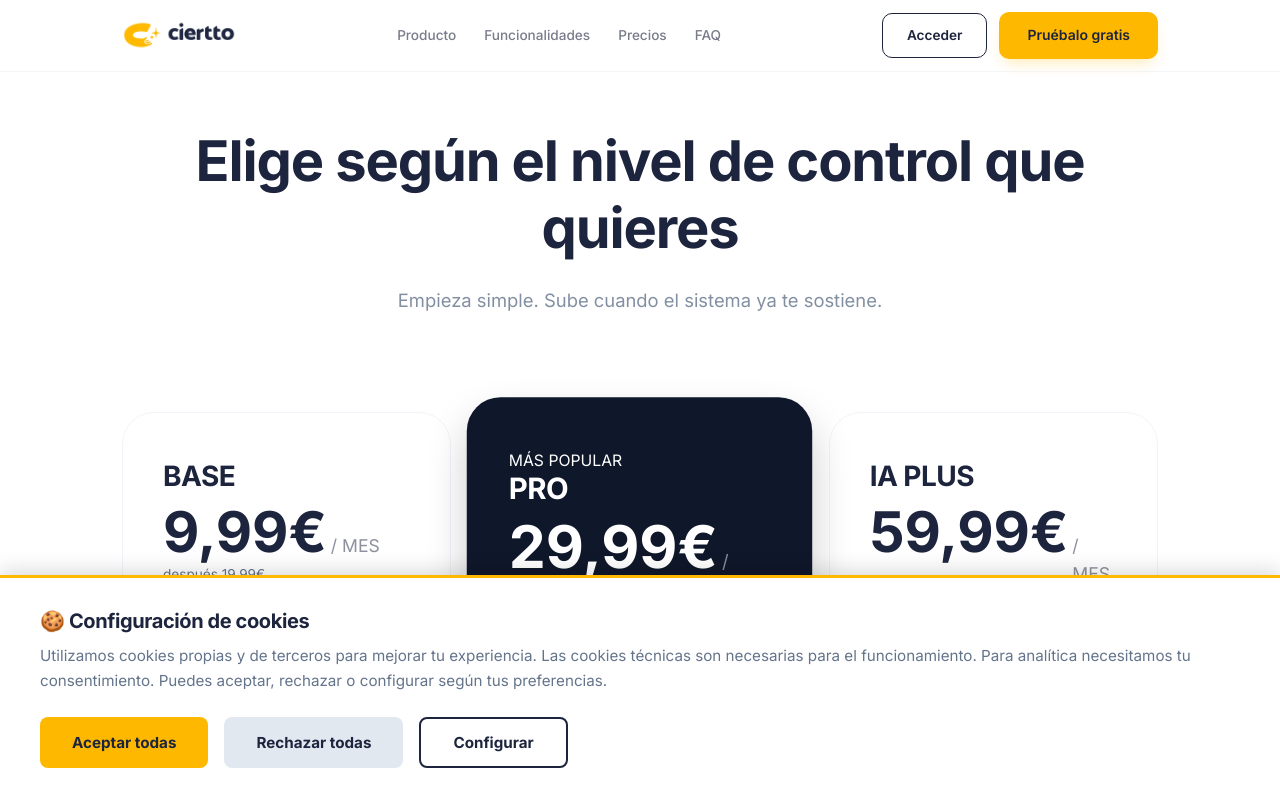
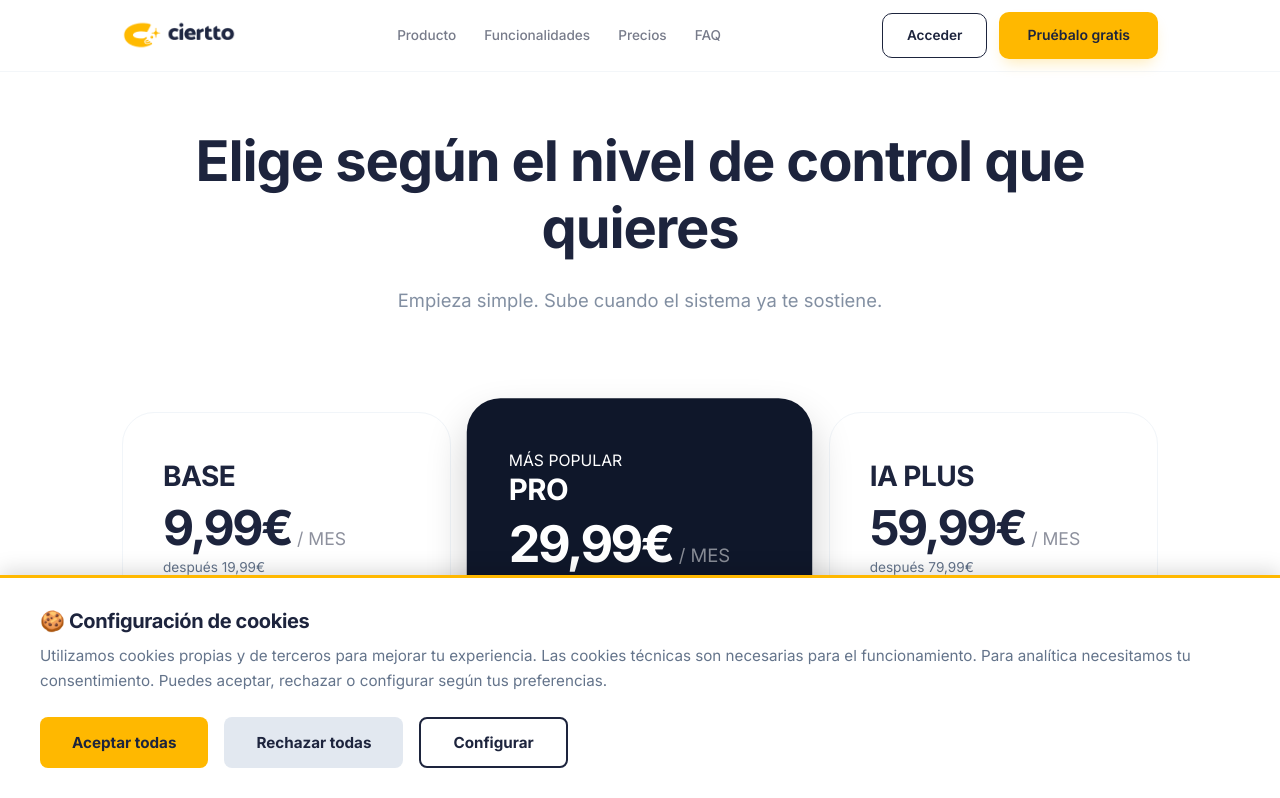
Before and after one commit to goana/Ciertto.com, a React (Vite) app: page /precios in a window 1280 px wide. Shown: the top 798 px of the page. Built offline with nearby package versions, Linux system fonts and the light colour scheme.

Commit message:
Fix price alignment and wrapping

```diff
--- a/src/index.css
+++ b/src/index.css
@@ -712,15 +712,17 @@ header.scrolled {
 .price-amount-wrapper {
   display: flex;
   align-items: baseline;
-  gap: 0.25rem;
+  gap: 0.35rem;
   margin-bottom: 0.75rem;
+  flex-wrap: nowrap;
 }
 
 .price-amount {
-  font-size: 3.5rem;
+  font-size: 3rem;
   font-weight: 800;
   color: inherit;
   line-height: 1;
+  letter-spacing: -0.05em;
 }
 
 .price-period {
```
